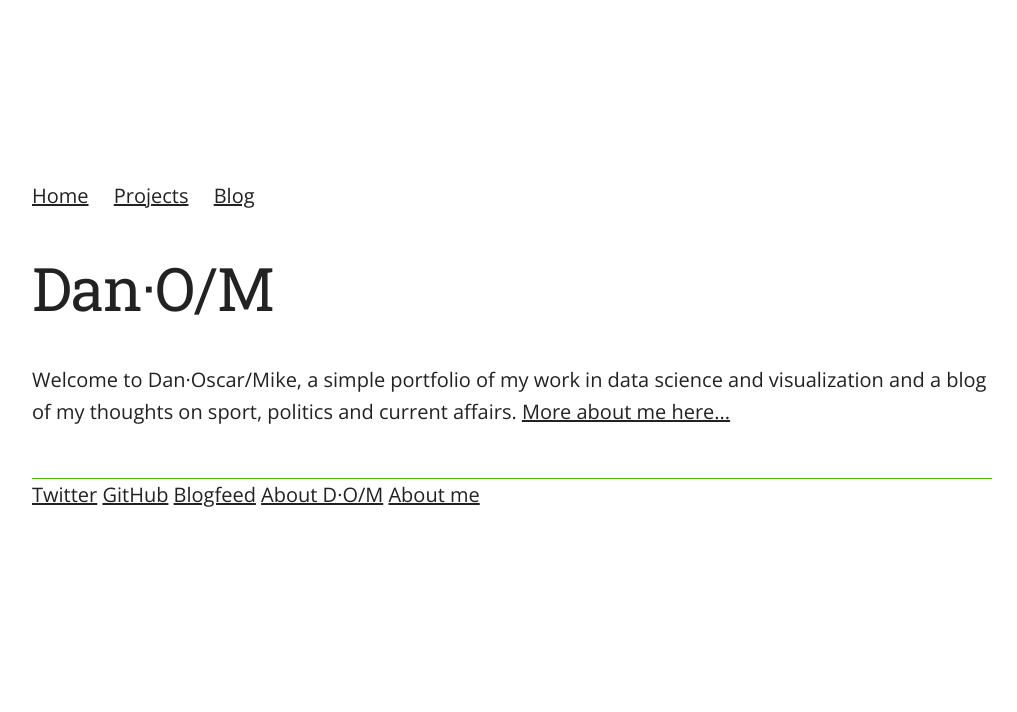
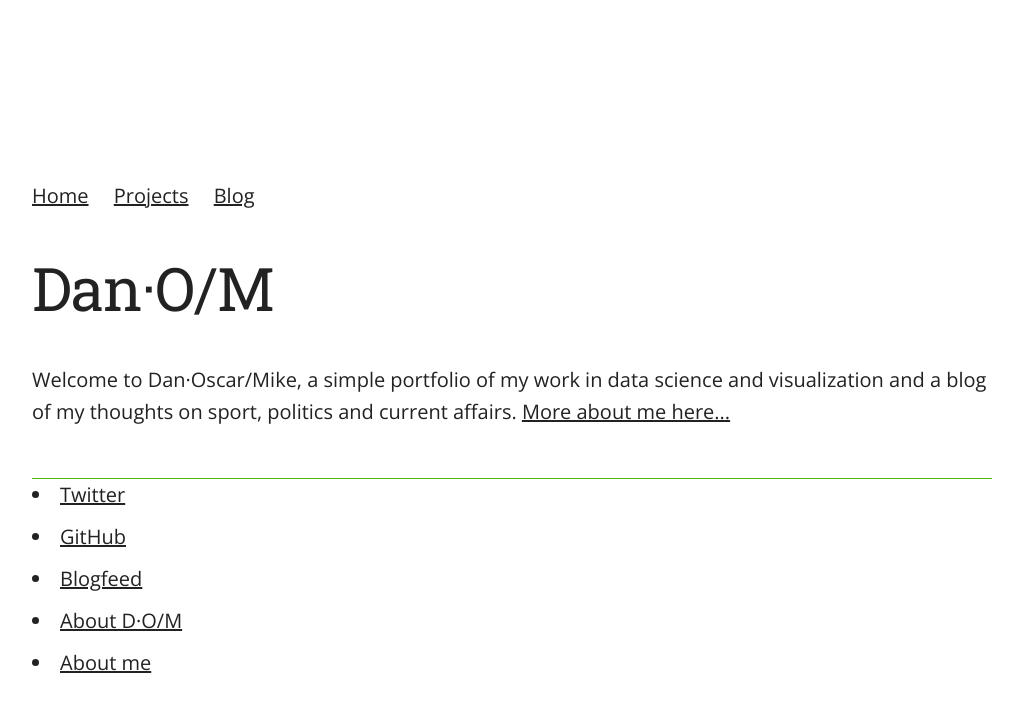
Before and after one commit to danoscarmike/danoscarmike.github.io, a Jekyll site: the page built from index.html, in a window 1280 px wide. Shown: the top 712 px of the page, without its empty margins (128-1145 px from the left). Built offline with Jekyll 4.4.1, drawn with Linux system fonts in a browser that asks for light colours.

Commit message:
fix broken footer formatting

```diff
--- a/_layouts/default.html
+++ b/_layouts/default.html
@@ -34,11 +34,11 @@
     		{{ content }}
 			<div>
 				<footer>
-					<a href="http://twitter.com/danoscarmike">Twitter</a>
-					<a href="https://github.com/danoscarmike">GitHub</a>
-					<a href="/blog/atom.xml">Blogfeed</a>
-					<a href="/about/site.html">About D&middot;O&sol;M</a>
-					<a href="/about">About me</a>
+					<li><a href="http://twitter.com/danoscarmike">Twitter</a></li>
+					<li><a href="https://github.com/danoscarmike">GitHub</a></li>
+					<li><a href="/blog/atom.xml">Blogfeed</a></li>
+					<li><a href="/about/site.html">About D&middot;O&sol;M</a></li>
+					<li><a href="/about">About me</a></li>
 				</footer>
 			</div>
 		</div>
```
